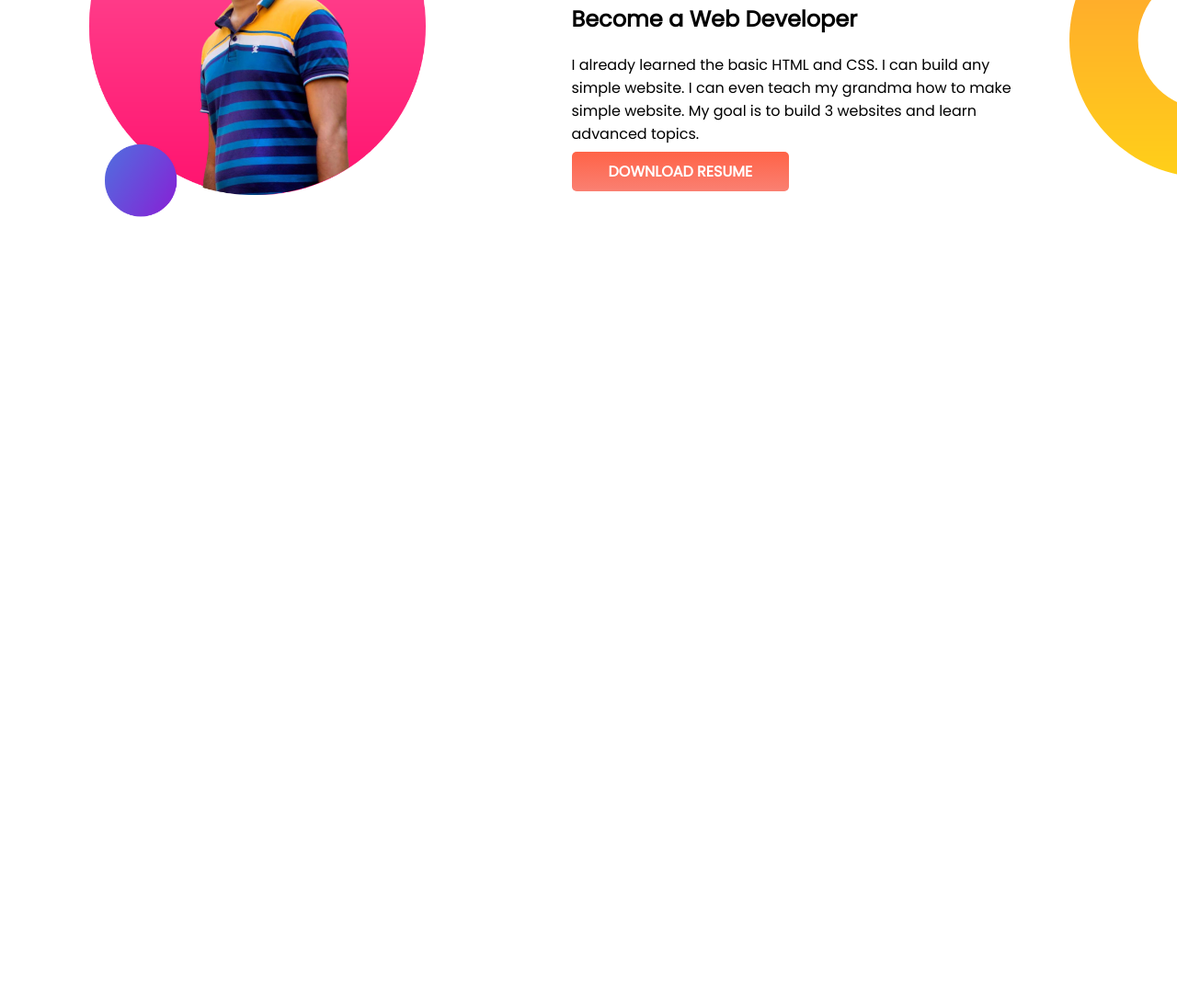
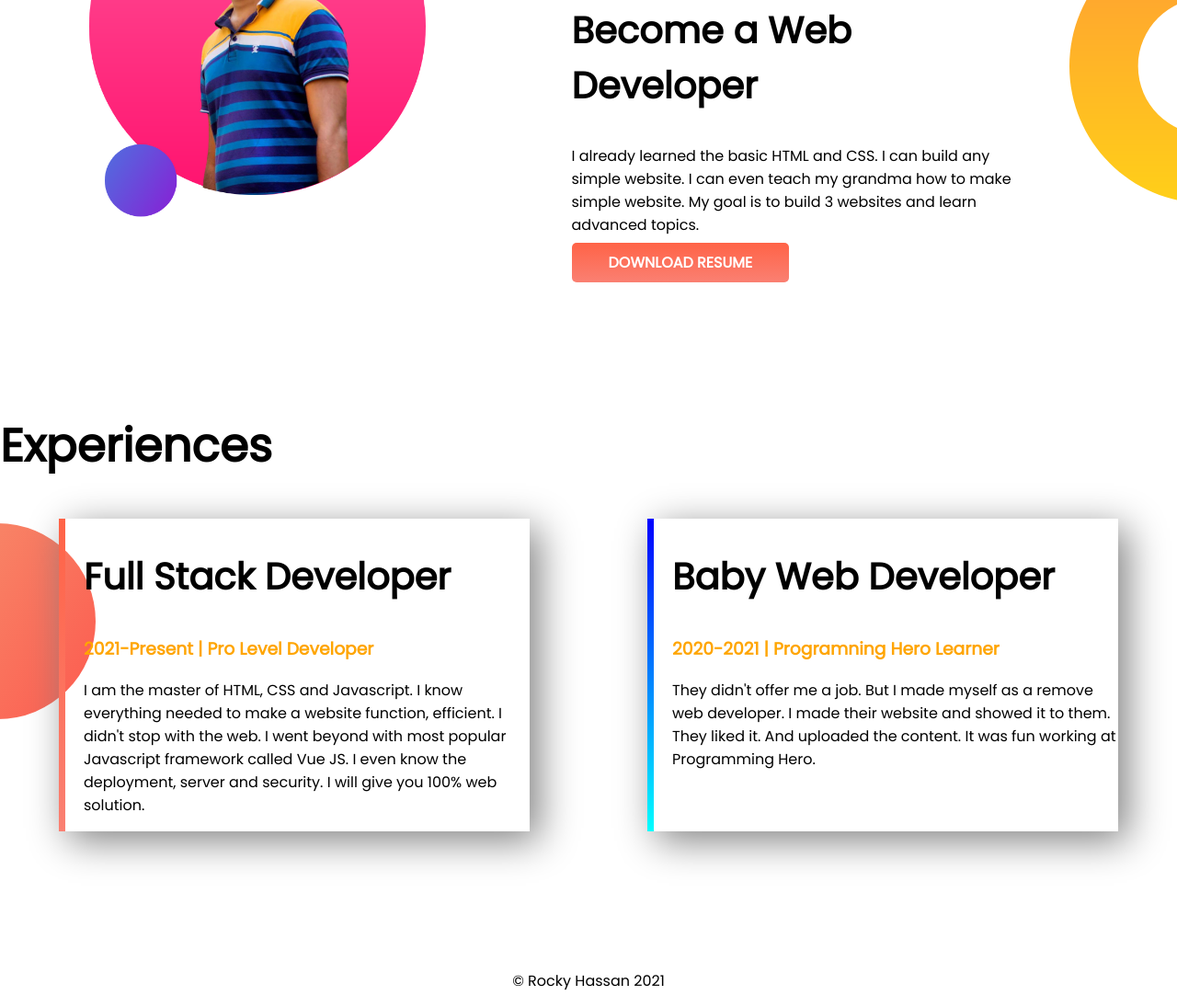
Before and after one commit to rockyhassan/developer-portfolio, a plain HTML site: page index.html in a window 1280 px wide. Shown: the part 769-1864 px from the top of the page at 92% size. Before the commit the page ends 1162 px from the top, so only its background shows below. Drawn offline with Linux system fonts and the light colour scheme.

Commit message:
website done

```diff
--- a/index.html
+++ b/index.html
@@ -14,7 +14,7 @@
     <link rel="stylesheet" href="style.css" />
   </head>
   <body>
-    <section class="top-banner">
+    <section class="top-banner flexible-container">
       <div class="half-width">
         <h1>Welcome To</h1>
         <h1><span class="orange-color">Rocky Hassan</span> World</h1>
@@ -35,7 +35,7 @@
         <img src="images/profile 11.png" alt="" />
       </div>
     </section>
-    <section class="dream-big">
+    <section class="dream-big flexible-container">
       <div class="half-width">
         <img src="images/profile 22.png" alt="" />
       </div>
@@ -54,5 +54,23 @@
           >DOWNLOAD RESUME</a
       </div>
     </section>
+    <section class="experience-area">
+        <h1>Experiences</h1>
+       <div class="flexible-container">
+        <div id="full-stack-experience" class="experience-item">
+            <h2>Full Stack Developer</h2>
+            <h3 class="orange-color">2021-Present | Pro Level Developer</h3>
+            <p>I am the master of HTML, CSS and Javascript. I know everything needed to make a website function, efficient. I didn't stop with the web. I went beyond with most popular Javascript framework called Vue JS. I even know the deployment, server and security. I will give you 100% web solution.</p>
+        </div>
+        <div id="web-dev-experience" class="experience-item">
+            <h2>Baby Web Developer</h2>
+            <h3 class="orange-color">2020-2021 | Programning Hero Learner</h3>
+            <p>They didn't offer me a job. But I made myself as a remove web developer. I made their website and showed it to them. They liked it. And uploaded the content. It was fun working at Programming Hero.</p>
+        </div>
+       </div>
+    </section>
+    <footer>
+        <p>© Rocky Hassan 2021</p>
+    </footer>
   </body>
 </html>
--- a/style.css
+++ b/style.css
@@ -6,12 +6,15 @@ body {
 h1 {
   font-size: 50px;
 }
+h2 {
+  font-size: 40px;
+}
 
 .orange-color {
   color: orange;
 }
 
-section {
+.flexible-container {
   display: flex;
   margin-bottom: 150px;
 }
@@ -45,3 +48,33 @@ section {
   background-position: right;
   padding-right: 150px;
 }
+
+.experience-item {
+  width: 40%;
+  margin-left: 5%;
+  margin-right: 5%;
+  padding-left: 20px;
+  box-shadow: 10px 10px 40px grey;
+}
+
+.experience-area {
+  background-image: url(images/exp-bg.png);
+  background-repeat: no-repeat;
+  background-position: left;
+}
+
+#web-dev-experience {
+  border-left: 7px solid;
+  border-image: linear-gradient(blue, cyan);
+  border-image-slice: 1;
+}
+
+#full-stack-experience {
+  border-left: 7px solid;
+  border-image: linear-gradient(tomato, salmon);
+  border-image-slice: 1;
+}
+
+footer p {
+  text-align: center;
+}
```
